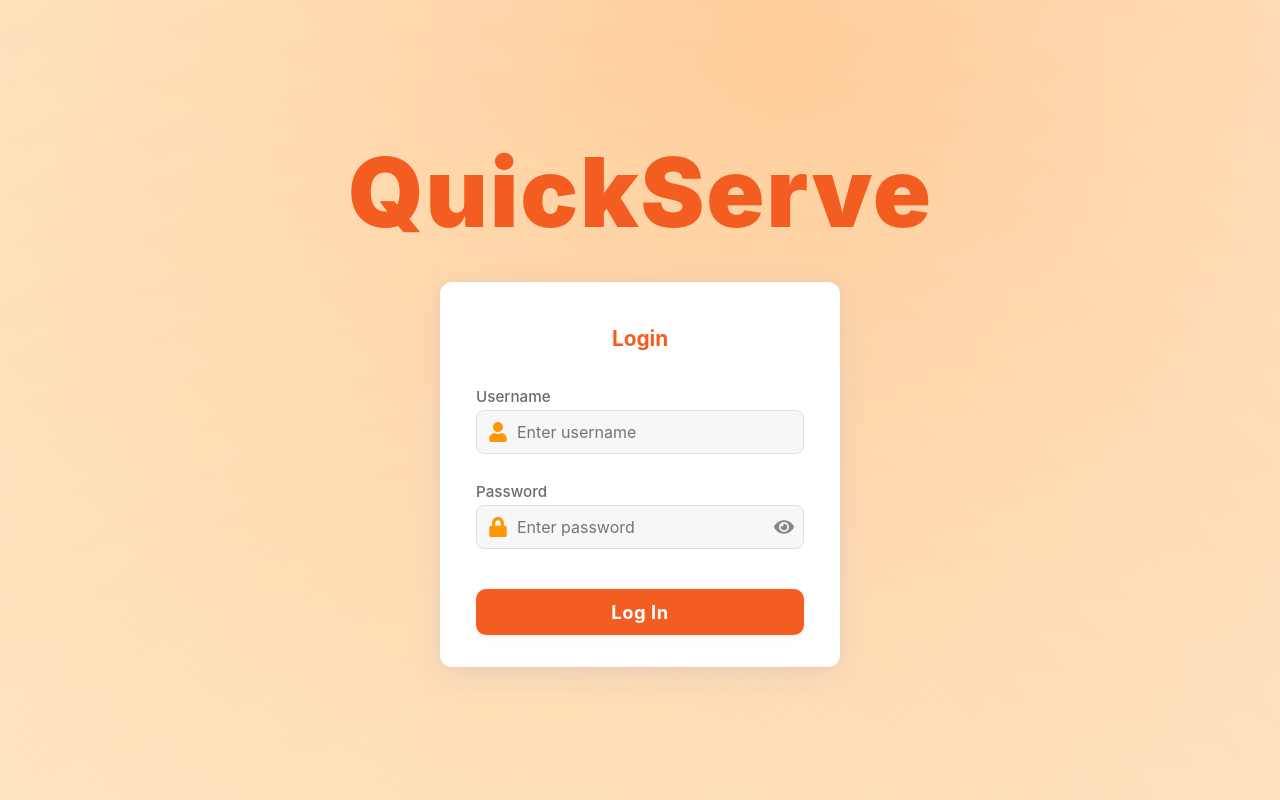
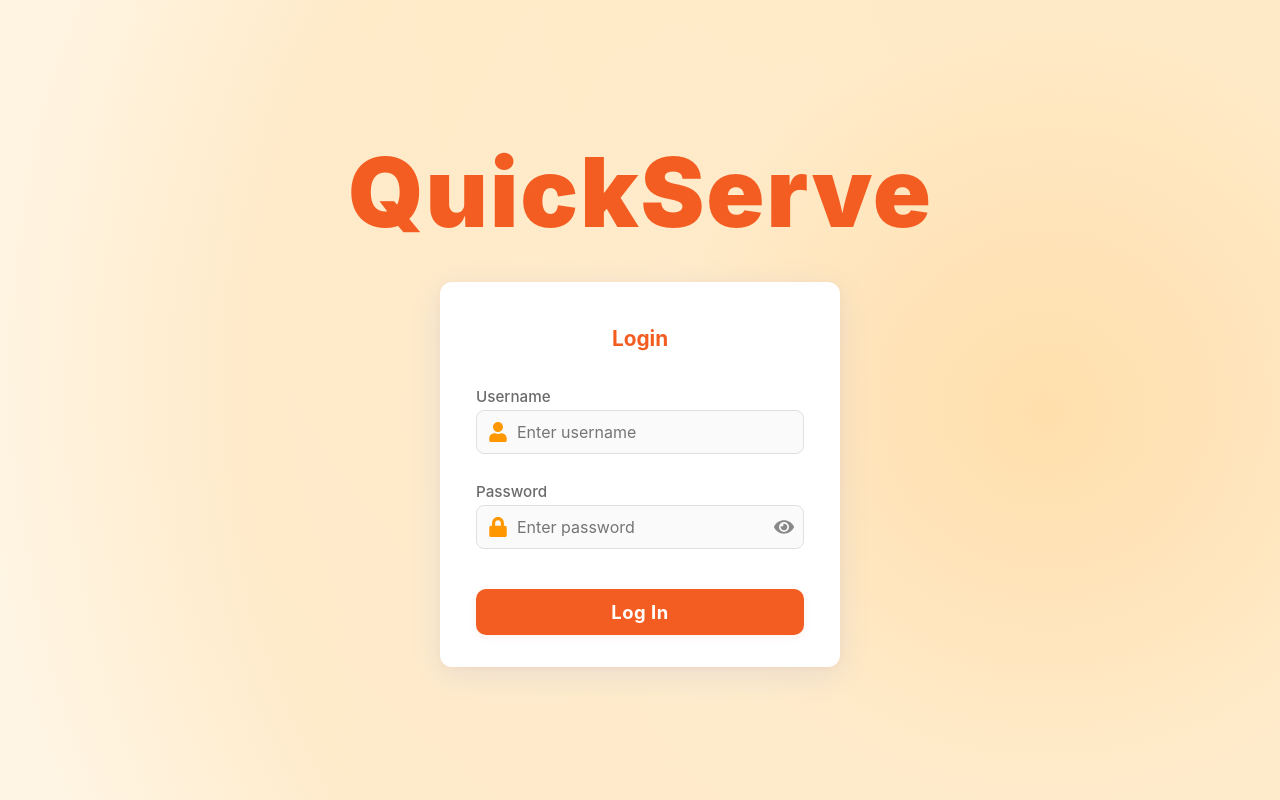
Before and after one commit to condeadriankeith/QuickServe, a React (Vite) app: page /login in a window 1280 px wide. Built offline with nearby package versions, Linux system fonts and the light colour scheme; the HTML template or start-up script is replaced by a standard one.

Commit message:
Revert commit a43a4b4: Restore original login page gradient

```diff
--- a/src/components/Login.css
+++ b/src/components/Login.css
@@ -3,43 +3,14 @@
   display: flex;
   align-items: center;
   justify-content: center;
-  background: #fff8f0;
+  background: #fff6e6;
   background-image:
-    radial-gradient(circle at var(--gradient-x, 50%) var(--gradient-y, 50%),
-      rgba(255, 125, 0, 0.28) 0%,
-      rgba(255, 162, 64, 0.22) 25%,
-      rgba(255, 187, 97, 0.15) 50%,
-      rgba(255, 222, 173, 0.1) 75%,
-      transparent 100%),
-    radial-gradient(circle at calc(100% - var(--gradient-x, 50%)) calc(100% - var(--gradient-y, 50%)),
-      rgba(255, 181, 71, 0.15) 0%,
-      rgba(255, 207, 140, 0.1) 40%,
-      transparent 70%),
-    linear-gradient(120deg,
-      rgba(255, 236, 210, 0.6) 0%,
-      rgba(255, 218, 185, 0.3) 100%);
+    radial-gradient(circle at var(--gradient-x, 50%) var(--gradient-y, 50%), rgba(255,152,0,0.22) 0%, rgba(255,179,71,0.13) 30%, rgba(255,152,0,0.10) 60%, transparent 80%),
+    radial-gradient(circle at 80% 20%, rgba(255, 200, 100, 0.10) 0%, transparent 70%);
   background-repeat: no-repeat;
-  background-size: 200% 200%, 200% 200%, 100% 100%;
-  animation: orangeGradientMove 12s ease-in-out infinite;
+  background-size: 120% 120%, 200% 200%;
+  animation: orangeGradientMove 8s ease-in-out infinite;
   padding: 2vw;
-  position: relative;
-  overflow: hidden;
-}
-
-.login-bg::before {
-  content: '';
-  position: absolute;
-  top: -50%;
-  left: -50%;
-  width: 200%;
-  height: 200%;
-  background: radial-gradient(circle at var(--gradient-x, 50%) var(--gradient-y, 50%),
-    rgba(255, 243, 224, 0.4) 0%,
-    rgba(255, 236, 210, 0.1) 30%,
-    transparent 70%);
-  opacity: 0.7;
-  animation: rotateGradient 20s linear infinite;
-  pointer-events: none;
 }
 
 .login-container {
@@ -101,18 +72,17 @@
 }
 
 .input-group input {
-  padding: 10px 14px;
+  padding: 10px 16px;
   font-size: 1rem;
   border-radius: var(--border-radius-sm);
-  border: 1.5px solid #e0e0e0;
-  background: #f7f7fa;
-  transition: border 0.2s, box-shadow 0.2s;
+  border: 1px solid #e0e0e0;
+  background: #fafafa;
+  transition: border 0.2s;
 }
 
 .input-group input:focus {
   outline: none;
   border: 1.5px solid var(--primary-color);
-  box-shadow: 0 0 0 2px rgba(244, 93, 34, 0.08);
 }
 
 .input-icon-wrapper {
@@ -198,11 +168,6 @@
 [data-theme="dark"] .login-bg {
   background: linear-gradient(to bottom, var(--bg-gradient-start), var(--bg-gradient-end));
 }
-
-[data-theme="dark"] .login-bg::before {
-  display: none;
-}
-
 [data-theme="dark"] .login-title {
   color: var(--primary-color);
 }
@@ -217,11 +182,10 @@
 [data-theme="dark"] .input-group input {
   background: #23242a;
   color: var(--text-color);
-  border: 1.5px solid #444;
+  border: 1px solid #444;
 }
 [data-theme="dark"] .input-group input:focus {
   border: 1.5px solid var(--primary-color);
-  box-shadow: 0 0 0 2px rgba(244, 93, 34, 0.08);
 }
 [data-theme="dark"] .login-btn {
   background: var(--primary-color);
@@ -263,24 +227,15 @@
   }
 }
 
-@keyframes rotateGradient {
+@keyframes orangeGradientMove {
   0% {
-    transform: rotate(0deg);
+    background-position: 0% 50%;
+  }
+  50% {
+    background-position: 100% 50%;
   }
   100% {
-    transform: rotate(360deg);
-  }
-}
-
-@keyframes orangeGradientMove {
-  0% {
-    background-position: 0% 0%, 100% 100%, 0% 0%;
-  }
-  50% {
-    background-position: 100% 100%, 0% 0%, 100% 100%;
-  }
-  100% {
-    background-position: 0% 0%, 100% 100%, 0% 0%;
+    background-position: 0% 50%;
   }
 }
 
```
